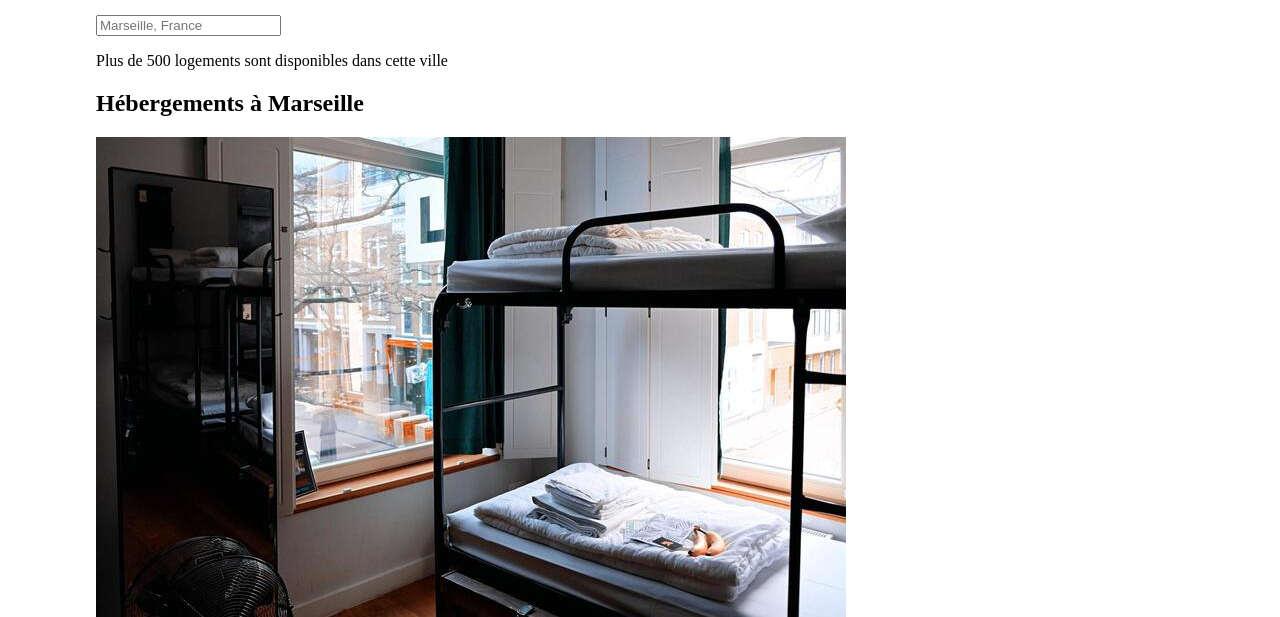
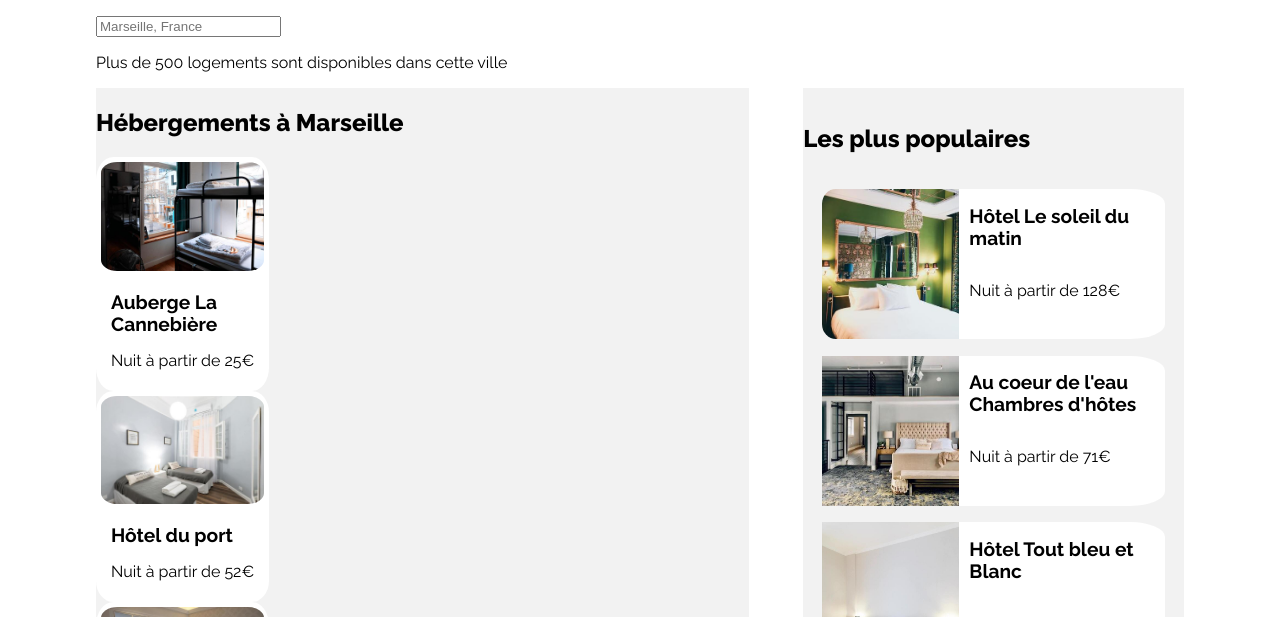
Before and after one commit to HugoCdnt/OpenclassroomsProjet2, a plain HTML site: page index.html in a window 1280 px wide. Shown: the part 173-790 px from the top of the page. Drawn offline with Linux system fonts and the light colour scheme.

Commit message:
Modification en cours, passage d'IDs pour la section logement & l'aside logements populaires à des classes

```diff
--- a/index.html
+++ b/index.html
@@ -21,7 +21,7 @@
 -->
         </header>
 
-        <section>
+        <section id="filtres">
             <form>
                 <p>
                     <label for="search"></label>
@@ -39,100 +39,119 @@
 
         <main>
             <section id="logements">
+                <div class= "heading">
                     <h1>Hébergements à Marseille</h1>
+                </div>
 
-                <article class="hebergement"><a href="https://google.com">
+                <!-- Faut-il faire un encart image que l'on puisse paramétrer en CSS ? -->
+                <div id="wrapper_test">
+                    <article class="hebergement rounded">
                             <img src="images/hebergements/4_small/marcus-loke-WQJvWU_HZFo-unsplash.jpg" alt="Photo Auberge La Cannebière">
                         <h2>Auberge La Cannebière</h2>
                         <h3>Nuit à partir de 25€</h3>
-                </a></article>
+                    </article>
 
-                <article class="hebergement"><a href="#">
+                    <article class="hebergement rounded">
                         <img src="images/hebergements/4_small/fred-kleber-gTbaxaVLvsg-unsplash.jpg" alt="Photo Hôtel du port">
                         <h2>Hôtel du port</h2>
                         <h3>Nuit à partir de 52€</h3>
-                </a></article>
+                    </article>
 
-                <article class="hebergement"><a href="#">
+                    <article class="hebergement rounded">
                         <img src="images/hebergements/4_small/reisetopia-B8WIgxA_PFU-unsplash.jpg" alt="Photo Hôtel les mouettes">
                         <h2>Hôtel les mouettes</h2>
                         <h3>Nuit à partir de 76€</h3>
-                </a></article>
+                    </article>
 
-                <article class="hebergement"><a href="#">
+                    <article class="hebergement rounded">
                         <img src="images/hebergements/4_small/annie-spratt-Eg1qcIitAuA-unsplash.jpg" alt="Photo Hôtel de la mer">
                         <h2>Hôtel de la mer</h2>
                         <h3>Nuit à partir de 46€</h3>
-                </a></article>
+                    </article>
 
-                <article class="hebergement"><a href="#">
+                    <article class="hebergement rounded">
                         <img src="images/hebergements/4_small/nicate-lee-kT-ZyaiwBe0-unsplash.jpg" alt="Photo Auberge Le Panier">
                         <h2>Auberge Le Panier</h2>
                         <h3>Nuit à partir de 23€</h3>
-                </a></article>
+                    </article>
 
-                <article class="hebergement"><a href="#">
+                    <article class="hebergement rounded">
                         <img src="images/hebergements/4_small/febrian-zakaria-M6S1WvfW68A-unsplash.jpg" alt="Photo Hôtel chez Amina">
                         <h2>Hôtel chez Amina</h2>
                         <h3>Nuit à partir de 96€</h3>
-                </a></article>
+                    </article>
+                </div>
             </section>
 
             <aside id="logements_populaires">
+                <div class="heading">
                     <h1>Les plus populaires</h1>
+                </div>
 
-                <article class="hebergement_populaire"><a href="#">
+                <article class="hebergement_populaire rounded">
+                    <div class="visuel_populaire rounded_left">
                         <img src="images/hebergements/4_small/emile-guillemot-Bj_rcSC5XfE-unsplash.jpg" alt="Photo Hôtel Le soleil du matin">
+                    </div>
+                    <div class="texte_populaire rounded">
                         <h2>Hôtel Le soleil du matin</h2>
                         <h3>Nuit à partir de 128€</h3>
-                </a></article>
+                    </div>
+                </article>
 
-                <article class="hebergement_populaire"><a href="#">
+                <article class="hebergement_populaire rounded">
+                    <div class="visuel_populaire">
                         <img src="images/hebergements/4_small/aw-creative-VGs8z60yT2c-unsplash.jpg" alt="Photo Au coeur de l'eau Chambres d'hôtes">
+                    </div>
+                    <div class="texte_populaire">
                         <h2>Au coeur de l'eau Chambres d'hôtes</h2>
                         <h3>Nuit à partir de 71€</h3>
-                </a></article>
+                    </div>
+                </article>
 
-                <article class="hebergement_populaire"><a href="#">
+                <article class="hebergement_populaire rounded">
+                    <div class="visuel_populaire">
                         <img src="images/hebergements/4_small/febrian-zakaria-sjvU0THccQA-unsplash.jpg" alt="Photo Hôtel Tout bleu et Blanc">
+                    </div>
+                    <div class="texte_populaire">
                         <h2>Hôtel Tout bleu et Blanc</h2>
                         <h3>Nuit à partir de 68€</h3>
-                </a></article>
+                    </div>
+                </article>
             </aside>
         </main>
 
         <section>
             <h1>Activités à Marseille</h1>
 
-                <article class="activite_tall"><a href="#">
+            <a href="#"><article class="activite_tall">
                     <img src="images/activites/4_small/reno-laithienne-QUgJhdY5Fyk-unsplash.jpg" alt="Photo Vieux Port">
                     <h2>Vieux Port</h2>
-                </a></article>
+                </article></a>
 
-                <article class="activite_medium"><a href="#">
+                <a href="#"><article class="activite_medium">
                     <img src="images/activites/4_small/paul-hermann-QFTrLdQIRhI-unsplash.jpg" alt="Photo Fort de Pomègues">
                     <h2>Fort de Pomègues</h2>
-                </a></article>
+                </article></a>
 
-                <article class="activite_small"><a href="#">
+                <a href="#"><article class="activite_small">
                     <img src="images/activites/4_small/kevin-hikari-rV_Qd1l-VXg-unsplash.jpg" alt="Photo Iles du Frioul">
                     <h2>Iles du Frioul</h2>
-                </a></article>
+                </article></a>
 
-                <article class="activite_tall"><a href="#">
+                <a href="#"><article class="activite_tall">
                     <img src="images/activites/4_small/kilyan-sockalingum-NR8-cBCN3aI-unsplash.jpg" alt="Photo Parc National des Calanques">
                     <h2>Parc National des Calanques</h2>
-                </a></article>
+                </article></a>
 
-                <article class="activite_small"><a href="#">
+                <a href="#"><article class="activite_small">
                     <img src="images/activites/4_small/florian-wehde-xW9e8gdotxI-unsplash.jpg" alt="Photo Notre-Dame-de-la-Garde">
                     <h2>Notre-Dame-de-la-Garde</h2>
-                </a></article>
+                </article></a>
 
-                <article class="activite_medium"><a href="#">
+                <a href="#"></a><article class="activite_medium">
                     <img src="images/activites/4_small/lena-paulin-wH2-EJoDcV0-unsplash.jpg" alt="Photo Parc Longchamp">
                     <h2>Parc Longchamp</h2>
-                </a></article>
+                </article></a>
         </section>
 
         <footer>
--- a/style.css
+++ b/style.css
@@ -1,7 +1,77 @@
+@font-face {
+    font-family: 'raleway';
+    src: url(font/Raleway-VariableFont_wght.ttf);
+}
+
 body{
     width: 85%;
     margin: auto;
+    font-family: 'raleway';
 }
+
+img{
+    width: 100%;
+    height: 100%;
+    object-fit: cover;
+}
+
+/*h1{
+    width: 90%;
+    font-size: 1em;
+    font-variation-settings: "wght" 800;
+    align-self: center;
+}*/
+
+.heading{
+    width: 100%;
+    font-size: 1em;
+    font-variation-settings: "wght" 800;
+    align-self: left;
+}
+
+/*.title h1{
+    width: 90%;
+    font-size: 2em;
+    font-variation-settings: "wght" 800;
+    align-self: center;
+}*/
+
+h2{
+    text-decoration: none;
+    color: black;
+    font-size: 1.2em;
+}
+
+h3{
+    text-decoration: none;
+    color: black;
+    font-size: 1em;
+    font-weight: normal;
+}
+
+a{
+    text-decoration: none;
+}
+
+.rounded{
+    border-radius: 10%;
+}
+
+.rounded_top{
+    border-top-left-radius: 10%;
+    border-top-right-radius: 10%;
+}
+
+.rounded_left{
+    border-top-left-radius: 10%;
+    border-bottom-left-radius: 10%;
+}
+
+img{
+    border-radius: inherit;
+}
+
+/********* HEADER CI-DESSOUS *********/
 
 header{
     display: flex;
@@ -22,20 +92,23 @@ ul li{
     padding-top: 20px;
     width: 120px;
     text-align: center;
-    /*-webkit-box-sizing: border-box;
+    /*
+    -webkit-box-sizing: border-box;
     -moz-box-sizing: border-box;
     box-sizing: border-box;*/
     border-top: 2px solid transparent;
+}
+
+ul li a{
+    text-decoration: none;
+    color: black;
 }
 
 ul li:hover{
     border-top: 2px solid rgb(0, 101, 252);
 }
 
-ul li a{
-    text-decoration: none;
-    color: black;
-}
+/* Comment faire en sorte que le texte se colore au survol de ul li et pas de ul li a:hover ?*/
 
 ul li a:hover{
     /*border-top: 2px solid rgb(0, 101, 252);*/
@@ -44,4 +117,104 @@ ul li a:hover{
 
 header img{
     height: 40px;
+    object-fit: contain;
+    object-position: left;
 }
+
+
+
+/********* FILTRES CI-DESSOUS *********/
+
+#filtres{
+    width: 100%;
+}
+
+
+/********* MAIN CI-DESSOUS *********/
+
+main{
+    display: flex;
+    flex-direction: row;
+    align-items: flex-start;
+    justify-content: space-between;
+    height: 600px;
+}
+
+.lodgings{
+    background-color: #F2F2F2;
+}
+
+#logements, #logements_populaires{
+    background-color: #F2F2F2;
+}
+
+#logements{
+    width: 60%;
+    height: 100%;
+    display: flex;
+    flex-wrap: wrap;
+    /*justify-content: space-evenly;*/
+    /*padding: 0 1em 0 1em;*/
+    /*align-items: center;*/
+    justify-content: space-evenly;
+    align-items: baseline;
+}
+
+main h2, main h3{
+    padding-left: 10px;
+}
+
+.hebergement{
+    height: 30%;
+    width: 25%;
+    /*box-sizing: content-box;*/
+    padding: 5px;
+    background-color: white;
+}
+
+/*.hebergement h2, .hebergement h3{
+    padding-left: 10px;
+}*/
+
+#logements img{
+    box-sizing: border-box;
+    width: 100%;
+    height: 55%;
+    /*border-top-left-radius: 10%;
+    border-top-right-radius: 10%;*/
+}
+
+#logements_populaires{
+    width: 35%;
+    height: 100%;
+    display: flex;
+    flex-direction: column;
+    align-items: center;
+    justify-content: space-evenly;
+}
+
+.hebergement_populaire{
+    display: flex;
+    flex-direction: row;
+    height: 25%;
+    width: 90%;
+    background-color: white;
+}
+
+.visuel_populaire{
+    width: 40%;
+    height: 100%;
+    background-color: white;
+}
+
+.visuel_populaire img{
+    object-position: 30% 10%;
+    box-sizing: border-box;
+    width: 100%;
+}
+
+.texte_populaire{
+    width: 60%;
+    display: flex;
+    flex-direction: column;
+}
```
Also changed, not shown: font/Raleway-VariableFont_wght.ttf (added), 2 other files. Lines whose indentation alone changed are shown as unchanged.
